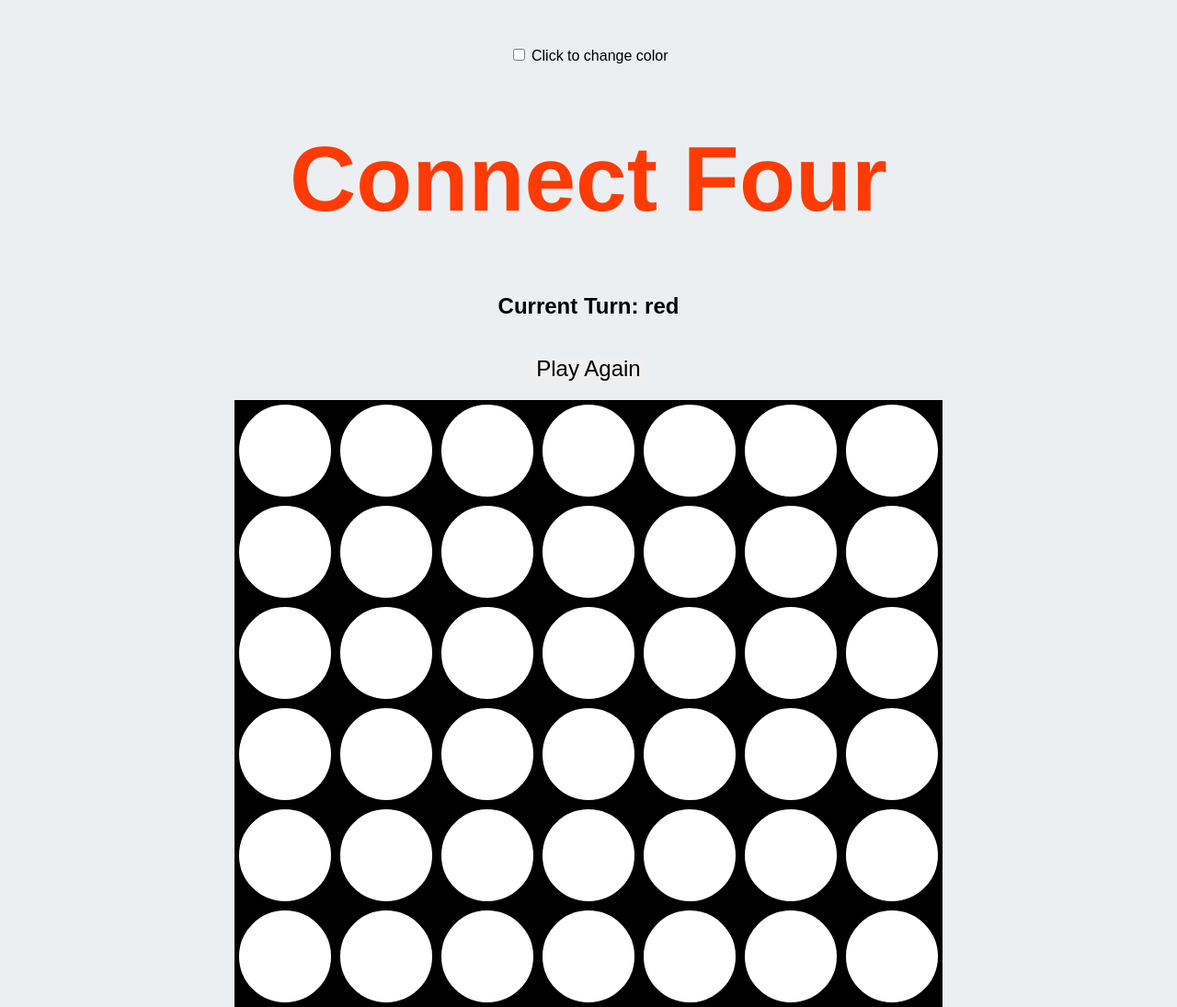
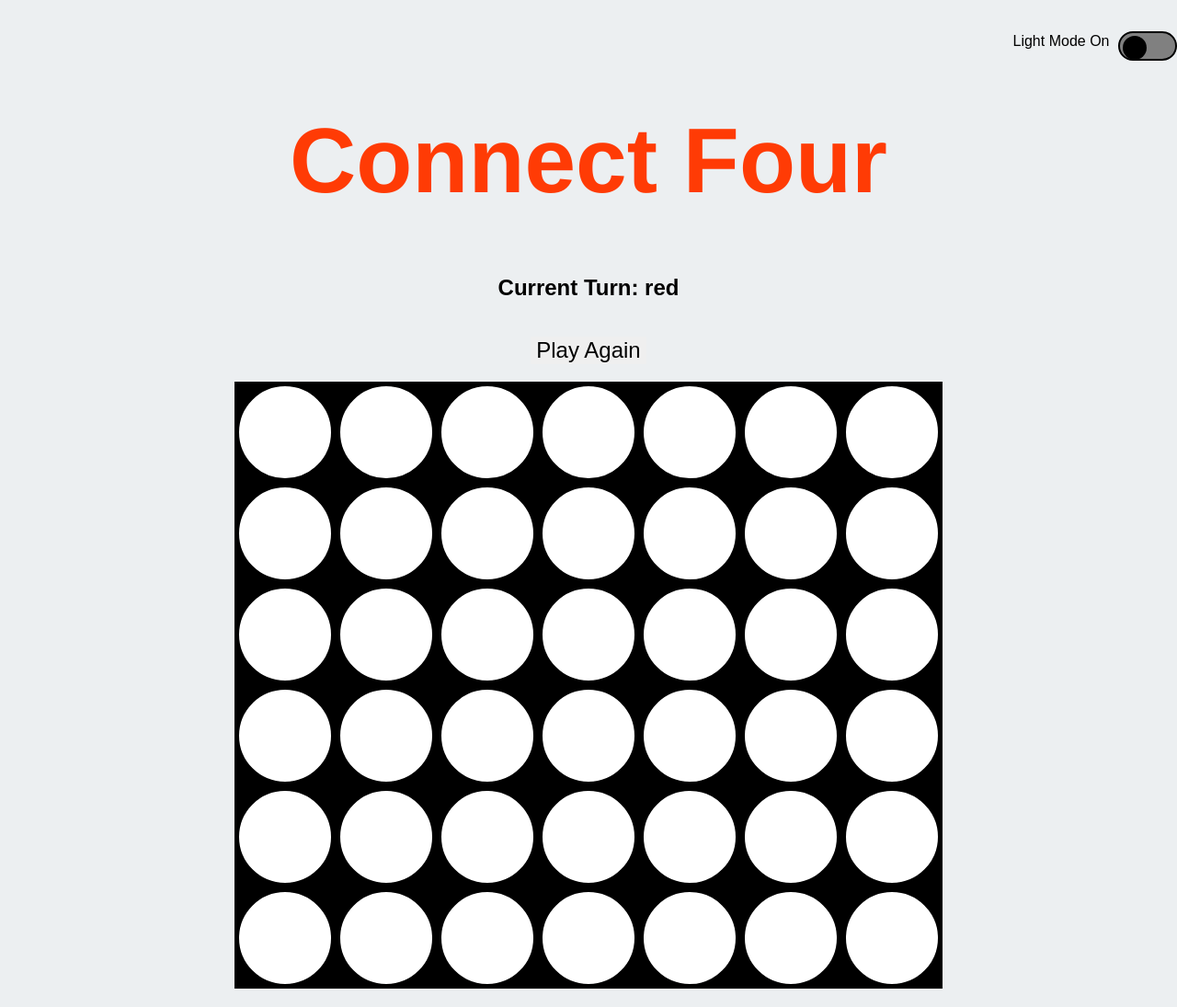
Before and after one commit to tysonwells/Connect-Four-Repo, a plain HTML site: page index.html in a window 1280 px wide. Shown: the whole page at 92% size. Drawn offline with Linux system fonts and the light colour scheme.

Commit message:
complete dark mode functionality

```diff
--- a/css/style.css
+++ b/css/style.css
@@ -72,6 +72,54 @@ body {
   --clr-gray: #e0f7fa;
 }
 
+.wrapper-color-switch {
+  display:flex;
+  justify-content:flex-end;
+  align-items:center;
+}
+
+.color-switch {
+  width:4em;
+  height:2em;
+  border-radius: 10em;
+  background: gray;
+  border: 2px solid black;
+  position: absolute;
+  cursor: pointer;
+}
+
+.color-switch-toggle {
+  width: 1.6em;
+  height:1.6em;
+  background: black;
+  position: absolute;
+  border-radius: 10em;
+  top:0.2em;
+  left:0.2em;
+  transition: all 250ms ease-in-out;
+}
+
+.color-switch::before{
+  content: "Light Mode On";
+  position: absolute;
+  display:inline-block;
+  width:12em;
+  left:-10em;
+  top:0.4;
+}
+
+#input-color-switch:checked ~ label .color-switch-toggle{
+  transform: translateX(2em);
+}
+
+#input-color-switch:checked ~ .color-switch::before{
+    content:"Dark Mode On"
+}
+
+#input-color-switch {
+  display:none;
+}
+
 @media only screen and (min-width: 768px) {
   .card{
     width: 325px;
--- a/index.html
+++ b/index.html
@@ -11,7 +11,10 @@
 <body>
   <div class="wrapper-color-switch">
     <input type="checkbox" id="input-color-switch">
-    <label for="input-color-switch">Click to change color</label>
+    <label for="input-color-switch" class="color-switch">
+      <div class="color-switch-toggle"></div>
+    </label>
+
   </div>
 
   <h1 id="title">Connect Four</h1>
```
